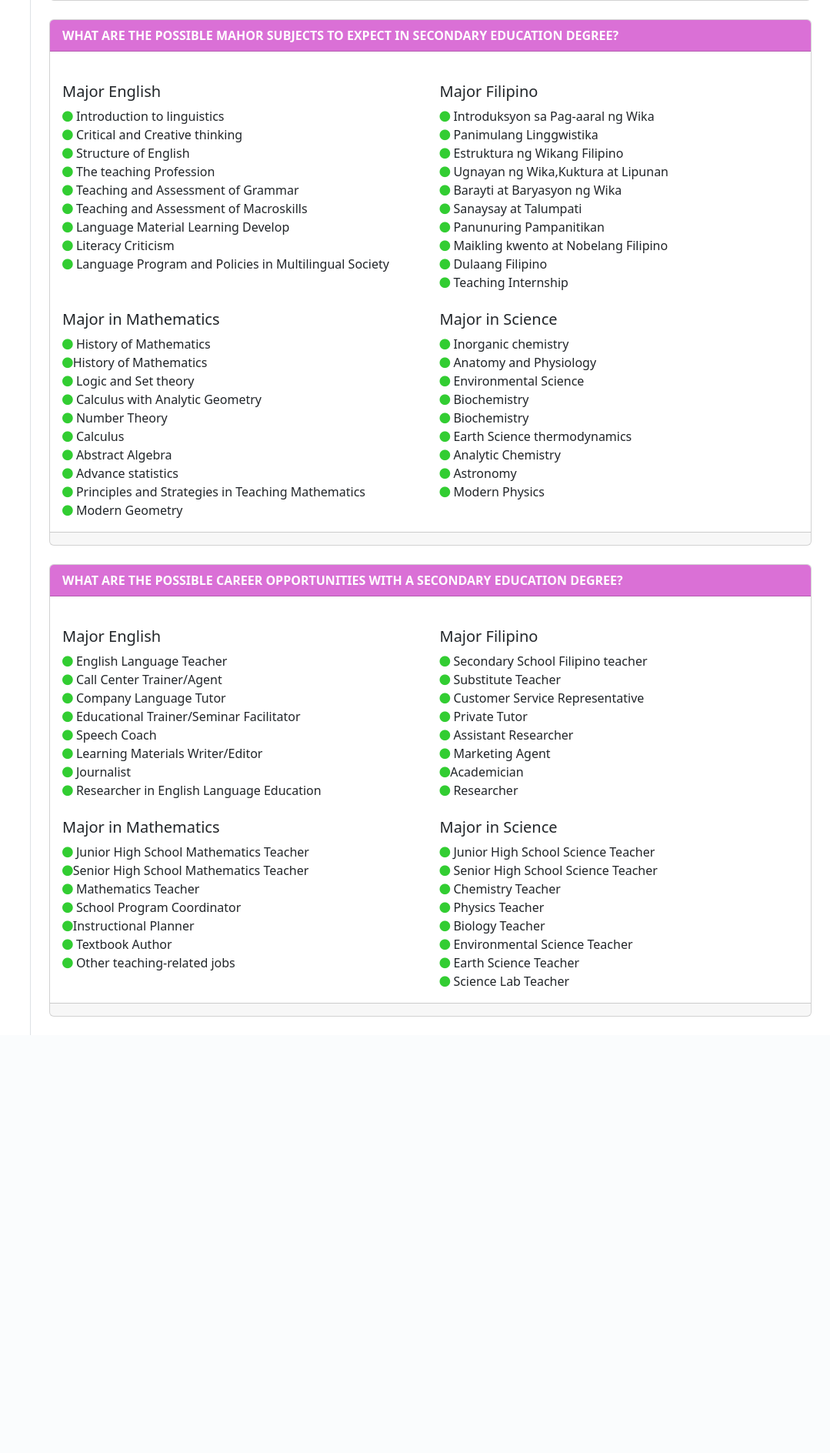
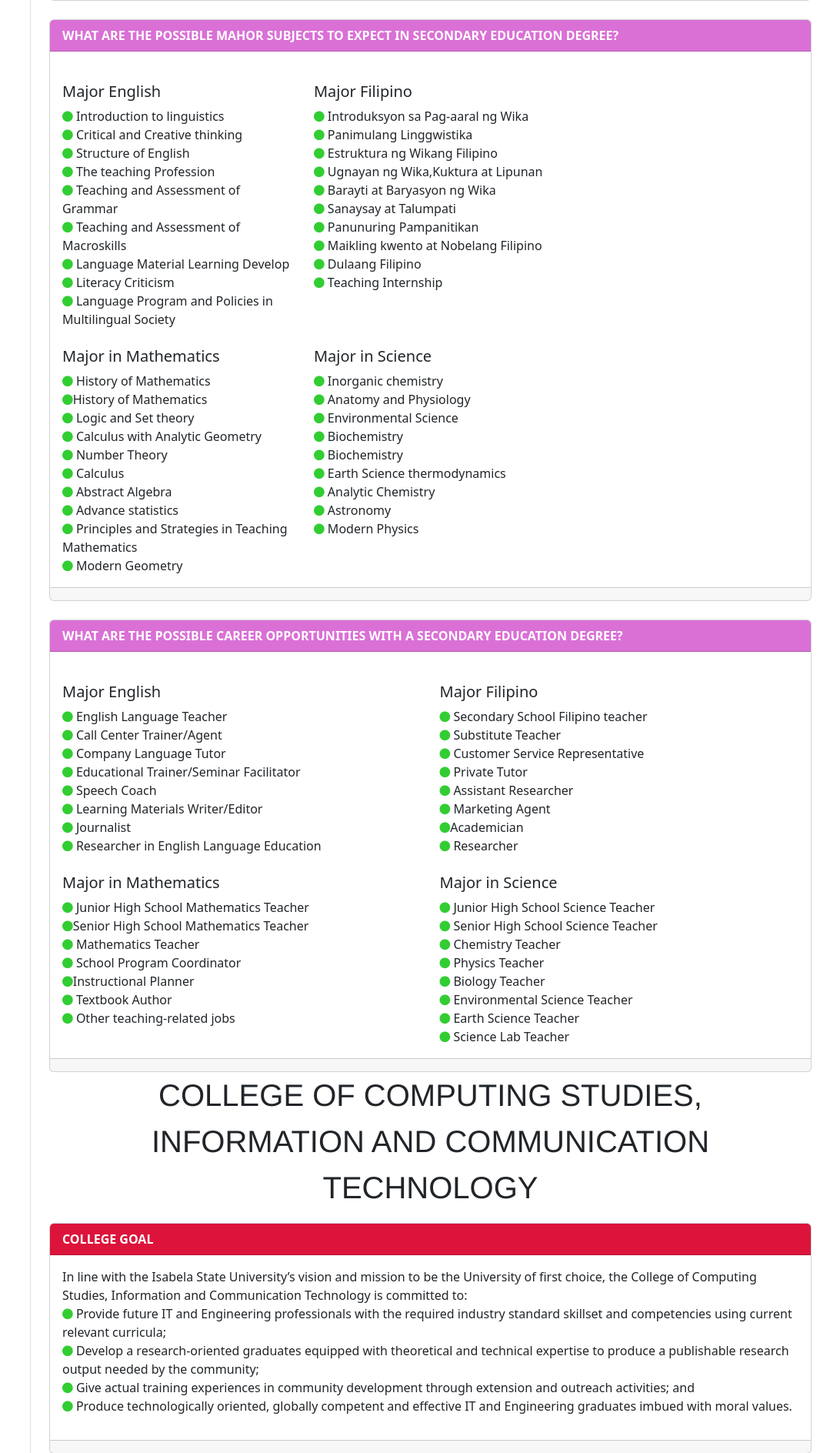
Before and after one commit to rodolfotacang/ISUWebsite, a PHP site: page / in a window 1280 px wide. Shown: the part 4194-6082 px from the top of the page at 77% size, without its empty margins (201-1280 px from the left). Before the commit the page ends 5539 px from the top, so only its background shows below. Run offline with PHP 8.4, Linux system fonts and the light colour scheme; some libraries are stand-ins or nearby versions.

Commit message:
added ite docs

```diff
--- a/Index.php
+++ b/Index.php
@@ -113,10 +113,7 @@
 
                     <?php include 'poly.html';?>
                     <?php include 'educ.html';?>
-
-
-
-
+                    <?php include 'informationTech.html';?>
 
                 </div>
                 <!-- END OF Page content-->
--- a/css/styles.css
+++ b/css/styles.css
@@ -115,6 +115,14 @@ body.sb-sidenav-toggled #wrapper #sidebar-wrapper {
   background-color:orchid !important;
   color:white;
 
+
+}
+
+/* BACKGROUND FOR THE INPUTS educ */
+#cardit{
+  background-color:crimson !important;
+  color:white;
+
 }
 
 
@@ -123,14 +131,14 @@ body.sb-sidenav-toggled #wrapper #sidebar-wrapper {
 @media only screen and (min-width: 600px) {
 
 
-  .img_autobannerbeed, .img_autobannerbsed{
+  .img_autobannerbeed, .img_autobannerbsed, .img_autobannerbsit{
     height:250px;
   }
 }
 
 @media only screen and (max-width: 1080px) {
 
-  .img_autobannerbeed, .img_autobannerbsed{
+  .img_autobannerbeed, .img_autobannerbsed, .img_autobannerbscs{
     height:100px;
   }
 
--- a/educ.html
+++ b/educ.html
@@ -145,7 +145,7 @@
     </div>
     <div class="card-body " >
     <div class="row">
-        <div class="col-sm-6 col-md-6 col-lg-6">
+        <div class="col-sm-4 col-md-4 col-lg-4">
             <br>
             <h5 class="card-title">Major English</h5>
             <i class="fa fa-circle" aria-hidden="true"></i>   Introduction to linguistics <br>
@@ -159,7 +159,7 @@
             <i class="fa fa-circle" aria-hidden="true"></i>  Language Program and Policies in Multilingual Society <br>
 
         </div>
-        <div class="col-sm-6 col-md-6 col-lg-6">
+        <div class="col-sm-6 col-md-4 col-lg-4">
             <br>
             <h5 class="card-title">Major Filipino</h5>
             <i class="fa fa-circle" aria-hidden="true"></i>   Introduksyon sa Pag-aaral ng Wika <br>
@@ -179,7 +179,7 @@
 
 
       <div class="row">
-        <div class="col-sm-6 col-md-6 col-lg-6">
+        <div class="col-sm-4 col-md-4 col-lg-4">
             <br>
             <h5 class="card-title">Major in Mathematics</h5>
             <i class="fa fa-circle" aria-hidden="true"></i>  History of Mathematics <br>
@@ -193,7 +193,7 @@
             <i class="fa fa-circle" aria-hidden="true"></i>  Principles and Strategies in Teaching Mathematics  <br>
             <i class="fa fa-circle" aria-hidden="true"></i>   Modern Geometry<br>
         </div>
-        <div class="col-sm-6 col-md-6 col-lg-6">
+        <div class="col-sm-4 col-md-4 col-lg-4">
             <br>
             <h5 class="card-title">Major in Science  </h5>
             <i class="fa fa-circle" aria-hidden="true"></i>   Inorganic chemistry <br>
--- /dev/null
+++ b/informationTech.html
@@ -0,0 +1,151 @@
+  <!-- part for the IT college-->
+  <div class="jumbotron jumbotron-fluid" id="BSIT">
+    <div class="container">
+   <center> <p class="" style="font-family:'Franklin Gothic Medium', 'Arial Narrow', Arial, sans-serif; font-size: 40px;;">
+    COLLEGE OF COMPUTING STUDIES,  <br>
+     INFORMATION AND COMMUNICATION TECHNOLOGY</p> </center>
+
+    </div>
+</div>
+
+<div class="card col-sm12 col-md-12 col-lg-12">
+    <div class="card-header" id="cardit">
+      <b> COLLEGE GOAL</b>
+    </div>
+    <div class="card-body">
+    <p>
+        In line with the Isabela State University’s vision and mission to be the University of first choice, the College of Computing Studies, Information and Communication Technology is committed to: <br>
+
+        <i class="fa fa-circle" aria-hidden="true"></i> Provide future IT and Engineering professionals with the required industry standard skillset and competencies using current relevant curricula; <br>
+        <i class="fa fa-circle" aria-hidden="true"></i>	Develop a research-oriented graduates equipped with theoretical and technical expertise to produce a publishable research output needed by the community; <br>
+        <i class="fa fa-circle" aria-hidden="true"></i>	Give actual training experiences in community development through extension and outreach activities; and  <br>
+        <i class="fa fa-circle" aria-hidden="true"></i>	Produce technologically oriented, globally competent and effective IT and Engineering graduates imbued with moral values.
+
+
+    </p>
+    </div>
+    <div class="card-footer text-muted">
+           <!--empty footer-->
+    </div>
+</div>
+  <br>
+
+    <div class="jumbotron jumbotron-fluid" id="bsitbanner">
+        <div class="container">
+            <center> <img class="img_autobanner" src="assets/img/BSIT.png" style="width:100%;" alt=""> </center>
+        </div>
+    </div>
+
+<div class="card col-sm12 col-md-12 col-lg-12">
+    <div class="card-header" id="cardit">
+      <b>  BACHELOR OF SCIENCE IN INFORMATION TECHNOLOGY </b>
+    </div>
+    <div class="card-body">
+    <p>
+    	The Bachelor of Science in Information Technology (BSIT) program is a four-year degree program which focuses on the study of computer utilization and computer software to plan, install, customize, operate, manage, administer and maintain information technology infrastructure. It likewise deals with the design and development of computer-based information systems for real-world business solutions.
+    </p>
+    </div>
+    <div class="card-footer text-muted">
+    <!--empty footer-->
+    </div>
+</div>
+
+
+<div class="card col-sm12 col-md-12 col-lg-12">
+    <div class="card-header" id="cardit">
+      <b>  BACHELOR OF SCIENCE IN INFORMATION TECHNOLOGY </b>
+    </div>
+    <div class="card-body">
+    <p>
+    	The Bachelor of Science in Information Technology (BSIT) program is a four-year degree program which focuses on the study of computer utilization and computer software to plan, install, customize, operate, manage, administer and maintain information technology infrastructure. It likewise deals with the design and development of computer-based information systems for real-world business solutions.
+    </p>
+    </div>
+    <div class="card-footer text-muted">
+    <!--empty footer-->
+    </div>
+</div>
+
+
+
+
+    <br>
+<div class="jumbotron jumbotron-fluid" id="BSCS">
+    <div class="container">
+        <center> <img class="img_autobanner" src="assets/img/BSCS.png" style="width:100%; " alt=""> </center>
+    </div>
+</div>
+
+<br>
+
+<div class="card col-sm12 col-md-12 col-lg-12">
+    <div class="card-header" id="cardit">
+      <b>  BACHELOR OF SCIENCE IN INDUSTRIAL TECHNOLOGY - ELECTRONICS </b>
+    </div>
+    <div class="card-body">
+    <p>
+            This program equips the graduates with the right skill set and knowledge in electronic devices, circuits and systems. It also places an emphasis on enhancing their competencies and deeper know-how in electronics application such as computers, robotics, medical electronics, audio/video technology, automotive electronics, automation & surveillance systems and many more.
+    </p>
+    </div>
+    <div class="card-footer text-muted">
+    <!--empty footer-->
+    </div>
+</div>
+
+<br>
+
+
+<div class="accordion" id="accordionPanelsStayOpenExample">
+    <div class="accordion-item">
+      <h2 class="accordion-header" id="panelsStayOpen-headingOne">
+        <button class="accordion-button" type="button" data-bs-toggle="collapse" data-bs-target="#panelsStayOpen-collapseOne" aria-expanded="true" aria-controls="panelsStayOpen-collapseOne">
+            <b> What are the Possible Major Subjects to Expect in Industrial Technology in Electronics?</b>
+        </button>
+      </h2>
+      <div id="panelsStayOpen-collapseOne" class="accordion-collapse collapse show" aria-labelledby="panelsStayOpen-headingOne">
+        <div class="accordion-body">
+
+
+            <i class="fa fa-circle" aria-hidden="true"></i> Electronically Controlled Domestic House Hold and repair <br>
+            <i class="fa fa-circle" aria-hidden="true"></i> Basic Electronic<br>
+            <i class="fa fa-circle" aria-hidden="true"></i>	Digital Electronics <br>
+            <i class="fa fa-circle" aria-hidden="true"></i>	Power Electronics <br>
+            <i class="fa fa-circle" aria-hidden="true"></i>	Statistics <br>
+            <i class="fa fa-circle" aria-hidden="true"></i>	Shop layout organization and Management <br>
+            <i class="fa fa-circle" aria-hidden="true"></i>	Audio system and maintenance <br>
+            <i class="fa fa-circle" aria-hidden="true"></i>	Instrumentation trouble shooting and maintenance  <br>
+            <i class="fa fa-circle" aria-hidden="true"></i>	Industrial Automation and Control Electronics <br>
+            <i class="fa fa-circle" aria-hidden="true"></i>	Fundamentals of Mechatronics  <br>
+
+
+        </div>
+      </div>
+    </div>
+    <div class="accordion-item">
+      <h2 class="accordion-header" id="panelsStayOpen-headingTwo">
+        <button class="accordion-button collapsed" type="button" data-bs-toggle="collapse" data-bs-target="#panelsStayOpen-collapseTwo" aria-expanded="false" aria-controls="panelsStayOpen-collapseTwo">
+            <b> What are the Possible Career Opportunities with a Industrial Technology in Electronics?</b>
+        </button>
+      </h2>
+      <div id="panelsStayOpen-collapseTwo" class="accordion-collapse collapse" aria-labelledby="panelsStayOpen-headingTwo">
+        <div class="accordion-body">
+
+
+            <i class="fa fa-circle" aria-hidden="true"></i> 	Multimedia systems integrator<br>
+            <i class="fa fa-circle" aria-hidden="true"></i>     Public address systems installer<br>
+            <i class="fa fa-circle" aria-hidden="true"></i>	    Audio/video technologist for live performances <br>
+            <i class="fa fa-circle" aria-hidden="true"></i>	    Repair and maintenance technologist <br>
+            <i class="fa fa-circle" aria-hidden="true"></i>	 	Working for sound reinforcement companies <br>
+            <i class="fa fa-circle" aria-hidden="true"></i>		Broadcast production technologist <br>
+            <i class="fa fa-circle" aria-hidden="true"></i>	    Recording technologist  <br>
+            <i class="fa fa-circle" aria-hidden="true"></i>		Technopreneur of innovative audio/video equipment dealerships and studios<br>
+            <i class="fa fa-circle" aria-hidden="true"></i>	    Installer of emerging telecommunications technologies <br>
+            <i class="fa fa-circle" aria-hidden="true"></i>	    3G/4G cellular mobile networks installer  <br>
+            <i class="fa fa-circle" aria-hidden="true"></i>	    Wireless and wired line network infrastructure installer  <br>
+            <i class="fa fa-circle" aria-hidden="true"></i>	    Telecommunications technical specialist  <br>
+            <i class="fa fa-circle" aria-hidden="true"></i>	    Technopreneur of innovative telecommunication solutions.  <br>
+
+        </div>
+      </div>
+    </div>
+
+</div>
--- a/navtop.html
+++ b/navtop.html
@@ -9,7 +9,7 @@
                     <a class="nav-link dropdown-toggle" id="navbarDropdown" href="#" role="button" data-bs-toggle="dropdown" aria-haspopup="true" aria-expanded="false">    <b> CBM</b>    </a>
                     <div class="dropdown-menu dropdown-menu-end" aria-labelledby="navbarDropdown">
                         <a class="dropdown-item" href="#!">BSBA</a>
-                        <a class="dropdown-item" href="#!">BSENT</a>
+                        <a class="dropdown-item" href="#">BSENT</a>
                         <a class="dropdown-item" href="#!">BSHM</a>
                         <a class="dropdown-item" href="#!">BSTM</a>
                         <a class="dropdown-item" href="#!">BSAIS</a>
@@ -19,8 +19,8 @@
                 <li class="nav-item dropdown">
                     <a class="nav-link dropdown-toggle" id="navbarDropdown" href="#" role="button" data-bs-toggle="dropdown" aria-haspopup="true" aria-expanded="false">   <b> CGSICT    </b>  </a>
                     <div class="dropdown-menu dropdown-menu-end" aria-labelledby="navbarDropdown">
-                        <a class="dropdown-item" href="#!">BSIT</a>
-                        <a class="dropdown-item" href="#!">BSCS</a>
+                        <a class="dropdown-item" href="#BSIT">BSIT</a>
+                        <a class="dropdown-item" href="#BSCS">BSCS</a>
 
                     </div>
                 </li>
```
Also changed, not shown: assets/img/BSCS.png (renamed from assets/img/onlinelogomaker-083122-1429-1333.png), assets/img/BSIT.png (renamed from assets/img/onlinelogomaker-083122-1347-4143.png).
